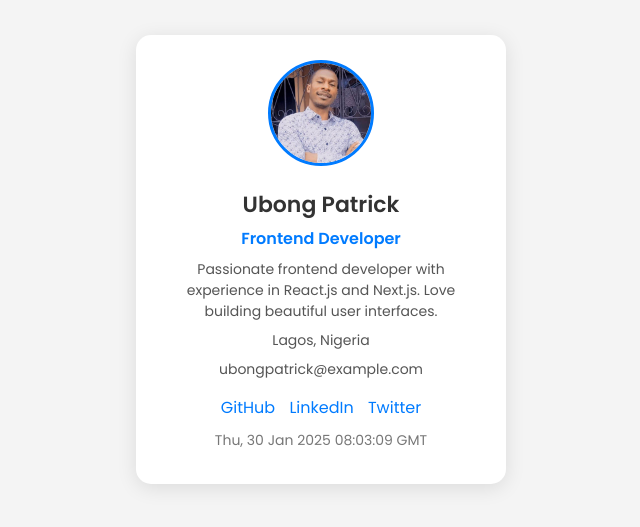
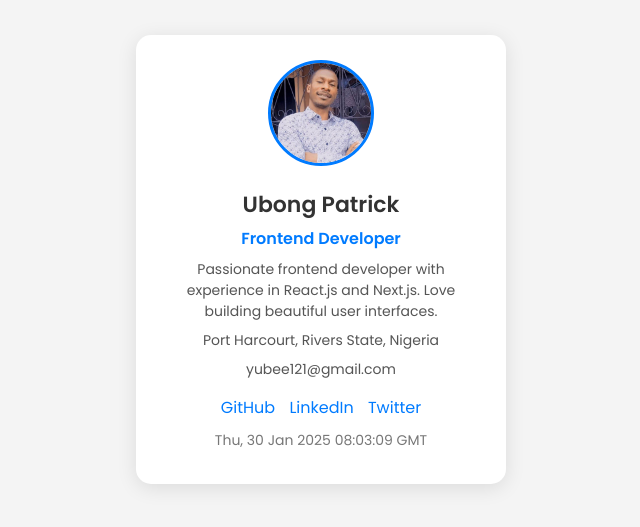
Before and after one commit to bougzy/profilecard, a plain HTML site: page index.html in a window 1280 px wide. Shown: the part 141-668 px from the top of the page, without its empty margins (319-959 px from the left). Drawn offline with Linux system fonts and the light colour scheme.

Commit message:
updated my current location

```diff
--- a/index.html
+++ b/index.html
@@ -19,8 +19,8 @@
         <h2 data-testid="fullName">Ubong Patrick</h2>
         <h4 data-testid="jobTitle">Frontend Developer</h4>
         <p data-testid="shortBio">Passionate frontend developer with experience in React.js and Next.js. Love building beautiful user interfaces.</p>
-        <p data-testid="currentLocation">Lagos, Nigeria</p>
-        <p data-testid="emailAddress">ubongpatrick@example.com</p>
+        <p data-testid="currentLocation">Port Harcourt, Rivers State, Nigeria</p>
+        <p data-testid="emailAddress">yubee121@gmail.com</p>
         <div class="social-links" data-testid="socialLinks">
             <a href="https://github.com/bougzy" target="_blank">GitHub</a>
             <a href="https://linkedin.com/in/ubongpatrick" target="_blank">LinkedIn</a>
```
